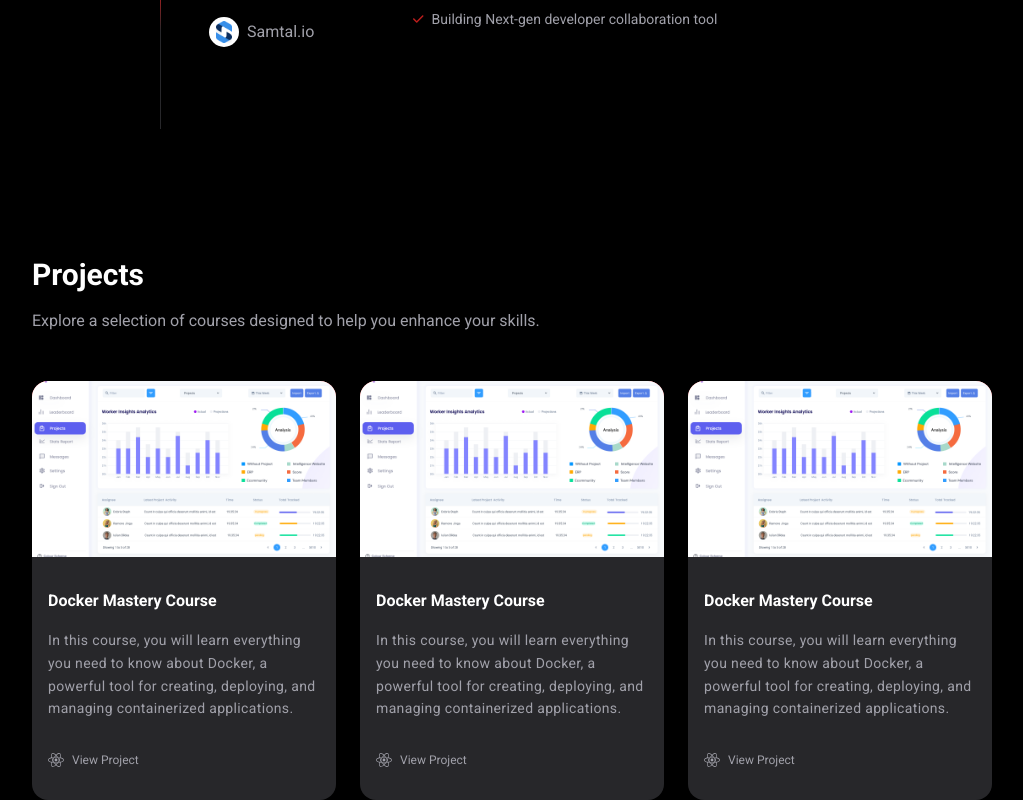
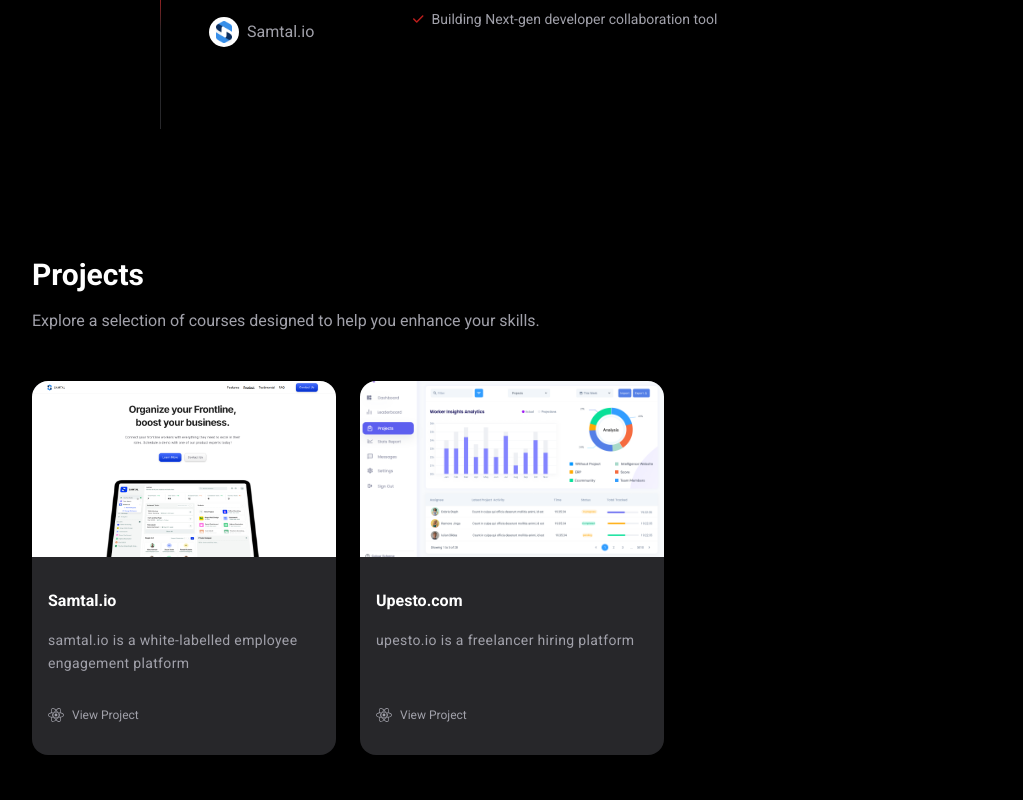
Before and after one commit to afk-ankit/portfolio, a React (Vite) app: page / in a window 1280 px wide. Shown: the part 1044-1844 px from the top of the page, without its empty margins (128-1151 px from the left). After the commit the page ends 1799 px from the top, so only its background shows below. Built offline with nearby package versions, Linux system fonts and the light colour scheme.

Commit message:
project details added

```diff
--- a/src/components/Project.tsx
+++ b/src/components/Project.tsx
@@ -1,3 +1,4 @@
+import { PROJECTS } from "../constants/project";
 import ProjectItem from "./ProjectItem";
 import SectionContainer from "./SectionContainer";
 import SectionDetails from "./SectionDetails";
@@ -10,8 +11,8 @@ const Project = () => {
         description="Explore a selection of courses designed to help you enhance your skills."
       />
       <div className="grid grid-cols-3 mx-auto mt-12 gap-6">
-        {new Array(3).fill(0).map((item, key) => (
-          <ProjectItem key={key} />
+        {PROJECTS.map((item, key) => (
+          <ProjectItem key={key} project={item} />
         ))}
       </div>
     </SectionContainer>
--- a/src/components/ProjectItem.tsx
+++ b/src/components/ProjectItem.tsx
@@ -1,22 +1,21 @@
 import { faReact } from "@fortawesome/free-brands-svg-icons";
 import { FontAwesomeIcon } from "@fortawesome/react-fontawesome";
+import { IProject } from "../types/project.type";
 
-const ProjectItem = () => {
+const ProjectItem = ({ project }: { project: IProject }) => {
   return (
-    <div className="rounded-2xl bg-zinc-800 min-h-80 transition-transform overflow-hidden cursor-pointer">
-      <div className="h-44 bg-red-500 relative overflow-hidden">
+    <div className="rounded-2xl bg-zinc-800 h-full transition-transform overflow-hidden cursor-pointer flex flex-col">
+      <div className="h-44 relative overflow-hidden">
         <img
-          src="/upesto_project.png"
+          src={project.logo}
           alt=""
           className="h-full w-full object-cover hover:scale-[1.2] transition-transform duration-300"
         />
       </div>
-      <div className="pt-8 px-4 space-y-4">
-        <h1 className="font-bold">Docker Mastery Course</h1>
+      <div className="pt-8 px-4 space-y-4 flex-1">
+        <h1 className="font-bold">{project.title}</h1>
         <p className="tracking-wide leading-relaxed text-zinc-400 text-sm">
-          In this course, you will learn everything you need to know about
-          Docker, a powerful tool for creating, deploying, and managing
-          containerized applications.
+          {project.description}
         </p>
       </div>
       <div className="flex gap-2 py-8 px-4">
--- /dev/null
+++ b/src/constants/project.ts
@@ -0,0 +1,14 @@
+import { IProject } from "../types/project.type";
+
+export const PROJECTS: IProject[] = [
+  {
+    title: "Samtal.io",
+    logo: "/samtal_project.png",
+    description: "samtal.io is a white-labelled employee engagement platform",
+  },
+  {
+    title: "Upesto.com",
+    logo: "/upesto_project.png",
+    description: "upesto.io is a freelancer hiring platform",
+  },
+];
--- /dev/null
+++ b/src/types/project.type.ts
@@ -0,0 +1,5 @@
+export type IProject = {
+  title: string;
+  logo: string;
+  description: string;
+};
```
